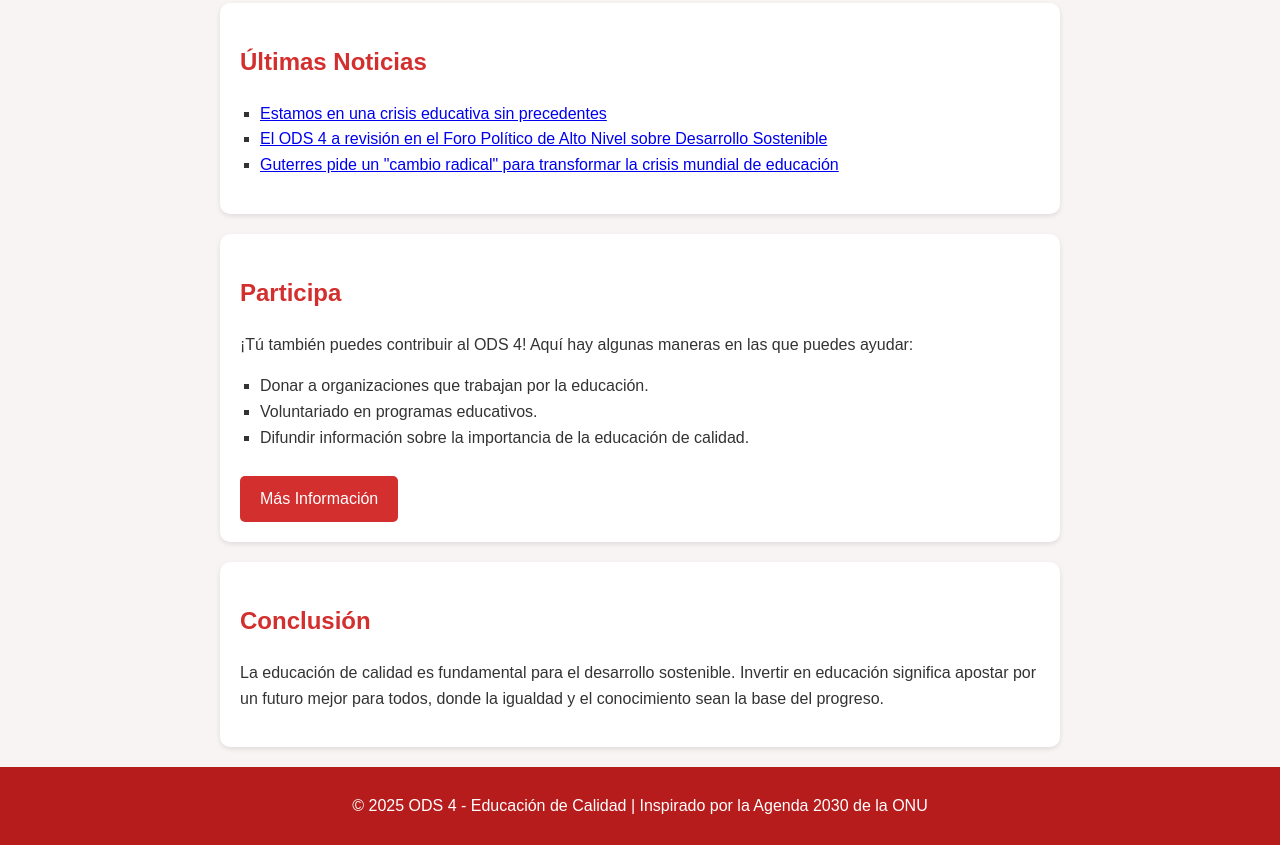
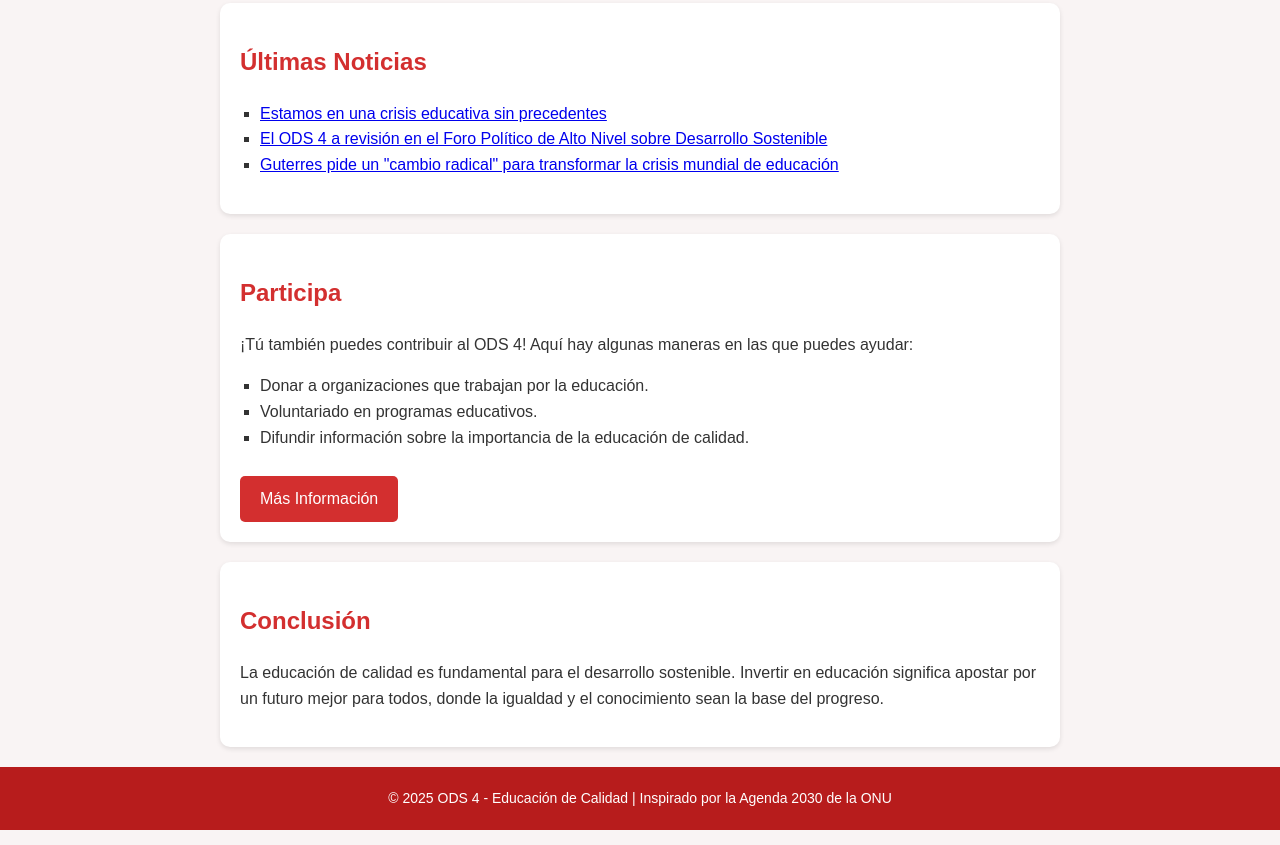
Before and after one commit to DavidHlanz/DavidHlanz.github.io, a plain HTML site: page index.html in a window 1280 px wide. Shown: the part 1762-2607 px from the top of the page. Drawn offline with Linux system fonts and the light colour scheme.

Commit message:
Cambie el Footer y el Scroolbar de la página de inicio

```diff
--- a/script.js
+++ b/script.js
@@ -1,4 +1,3 @@
-
     const toggleButton = document.getElementById("dark-mode-toggle");
     const body = document.body;
 
--- a/styles.css
+++ b/styles.css
@@ -51,8 +51,34 @@ footer {
     background-color: #B71C1C;
     color: white;
     text-align: center;
-    padding: 10px 0;
+    padding: 20px 0;
     margin-top: 20px;
+    display: flex;
+    flex-direction: column;
+    align-items: center;
+    gap: 10px;
+}
+
+footer .footer-links {
+    display: flex;
+    gap: 15px;
+    justify-content: center;
+}
+
+footer .footer-links a {
+    color: white;
+    text-decoration: none;
+    font-weight: bold;
+    transition: color 0.3s;
+}
+
+footer .footer-links a:hover {
+    color: #FFD700;
+}
+
+footer p {
+    margin: 0;
+    font-size: 14px;
 }
 
 .button {
@@ -115,3 +141,21 @@ body.dark-mode {
     border-left: 5px solid #4da6ff;
     color: #bbb;
 }
+
+/* Personalización de la barra de scroll */
+::-webkit-scrollbar {
+    width: 10px;
+}
+
+::-webkit-scrollbar-track {
+    background: #f1f1f1;
+}
+
+::-webkit-scrollbar-thumb {
+    background: #D32F2F;
+    border-radius: 5px;
+}
+
+::-webkit-scrollbar-thumb:hover {
+    background: #B71C1C;
+}
```
